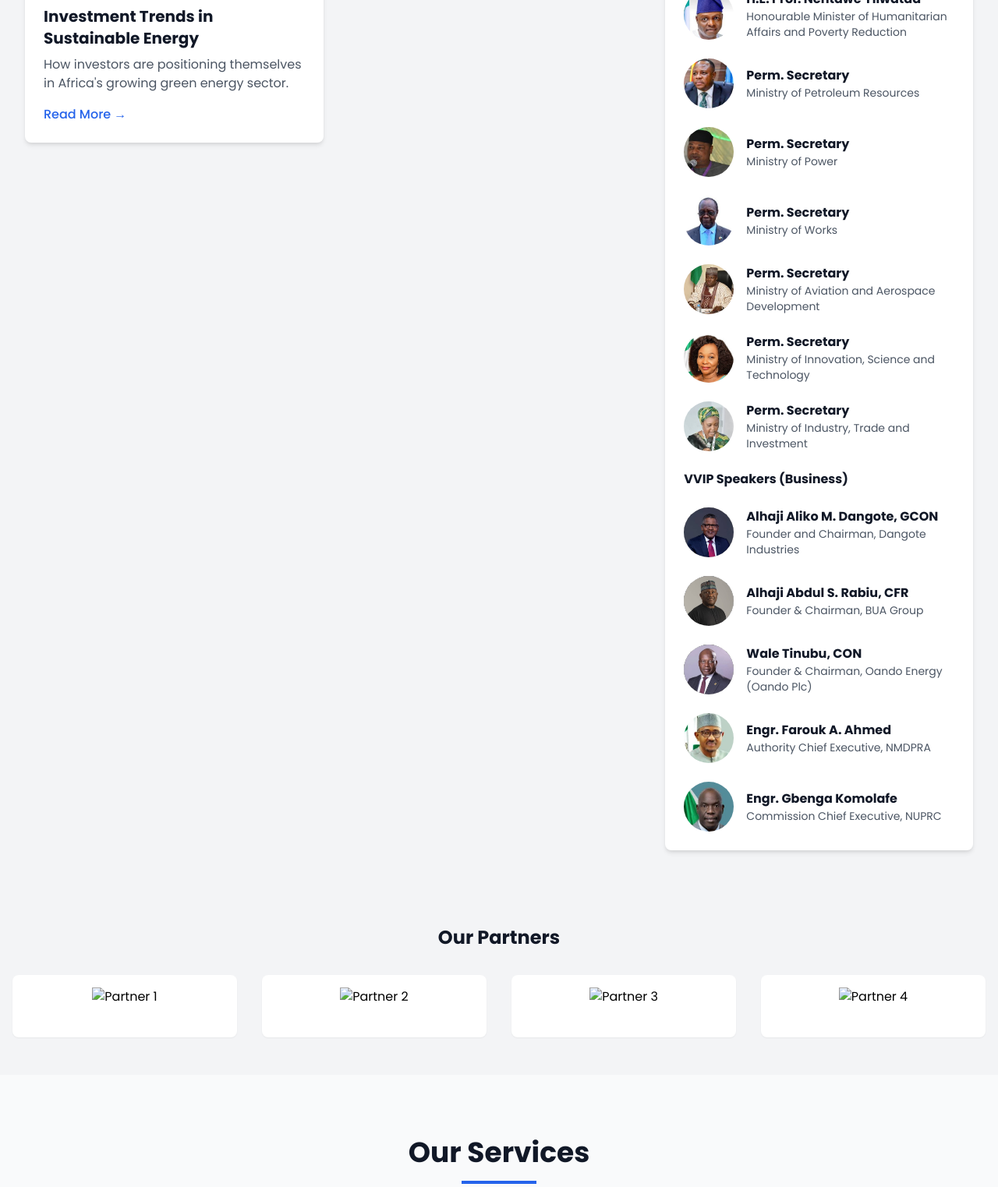
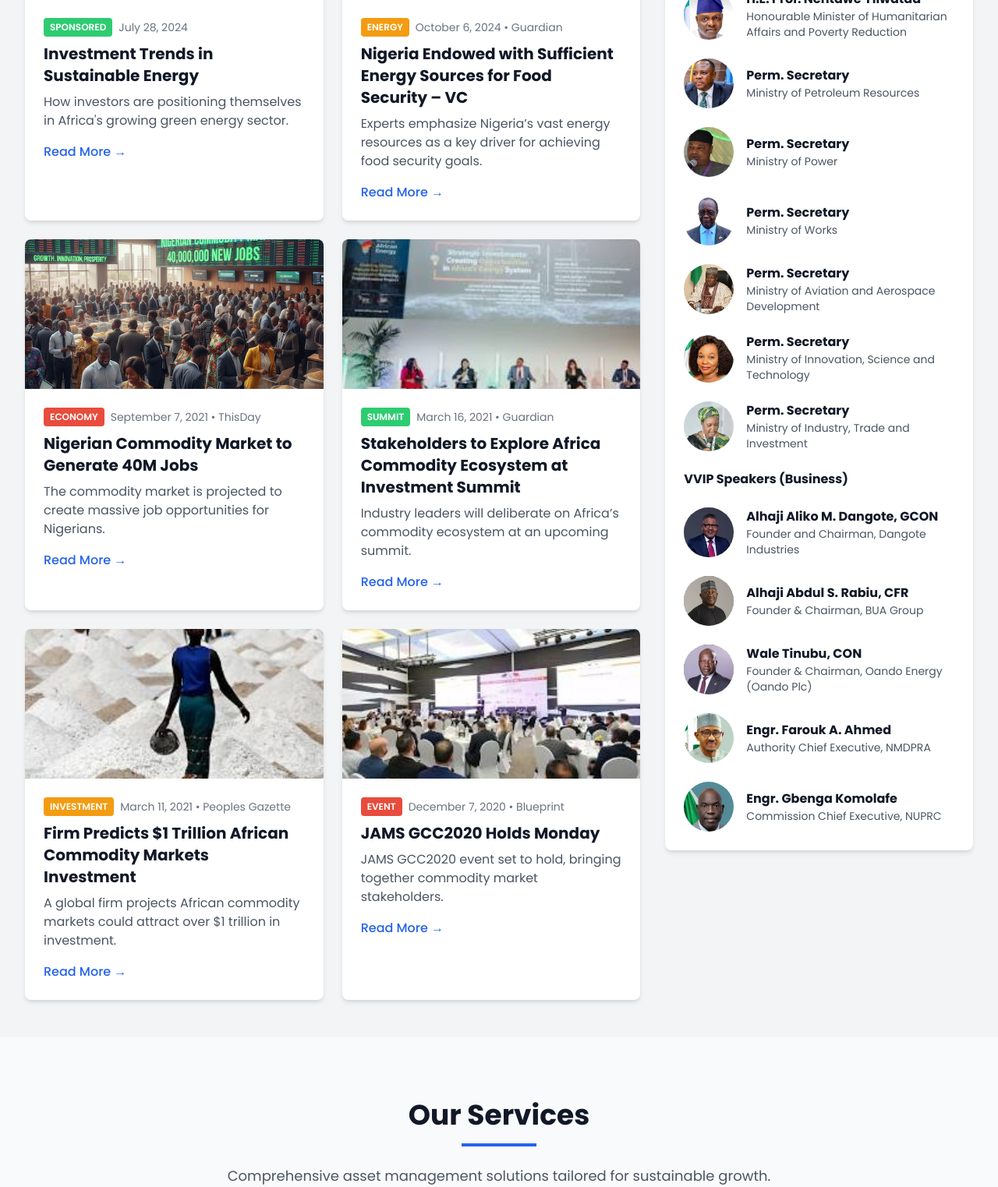
Before and after one commit to IbroDante/reginfo, a Flask app: page / in a window 1280 px wide. Shown: the part 3675-5198 px from the top of the page at 78% size. Run offline with Flask 3, Linux system fonts and the light colour scheme; some libraries are stand-ins or nearby versions.

Commit message:
updated index

```diff
--- a/app.py
+++ b/app.py
@@ -440,6 +440,7 @@ def send_user_confirmation_email(email, token, first_name, family_name):
                     <li><strong>Date:</strong> September 29-30th, 2025</li>
                     <li><strong>Time:</strong> 10:00 AM (Daily)</li>
                     <li><strong>Venue:</strong> Central Business District, Abuja</li>
+                    <li><strong>Certificate Required:</strong> {'Yes' if certificate_required else 'No'}</li>
                     <li><strong>Unique Access Code:</strong> {token}</li>
                 </ul>
                 <p><strong>For updates and to join the conversation, follow us:</strong></p>
@@ -630,7 +631,7 @@ def send_admin_notification_email(email, token, title, first_name, family_name,
                     <li><strong>Registration Category:</strong> {registration_category}</li>
                     <li><strong>Hotel Lodging Required:</strong> {'Yes' if hotel_lodging else 'No'}</li>
                     <li><strong>Travel Visa Required:</strong> {'Yes' if travel_visa else 'No'}</li>
-                    <li><strong>Certificate Required:</strong> {certificate_required or 'None'}</li>
+                    <li><strong>Certificate Required:</strong> {'Yes' if certificate_required else 'No'}</li>
 
                     <li><strong>Further Info:</strong> {further_info or 'None'}</li>
                     <li><strong>Unique Access Code:</strong> {token}</li>
--- a/templates/index.html
+++ b/templates/index.html
@@ -514,7 +514,10 @@
                             </ul>
                             <div class="bg-blue-50 border-l-4 border-blue-500 p-4 mb-6">
                                 <p class="text-blue-700 font-medium">
-                                    "We're at a critical juncture for Africa's energy future. SEF-2025 will provide the platform needed to accelerate our transition to sustainable energy solutions," said CEO Dr Engr Nduka.
+                                    "We're at a critical juncture for Africa's energy future. SEF-2025 will provide the platform needed to accelerate our transition to sustainable energy solutions,"
+                                    <br><br>
+                                    Dr. (Engr.) Nduka Ofulue, <br>
+                                    MD/CEO J.A.M Ltd.
                                 </p>
                             </div>
                             <p class="text-gray-700 mb-6">
@@ -570,6 +573,76 @@
                                 <a href="#" class="text-blue-600 hover:underline font-medium">Read More →</a>
                             </div>
                         </article>
+
+                        <!-- New Articles with African-related Images and Dates -->
+<article class="article-card bg-white rounded-lg shadow-md overflow-hidden" data-aos="fade-up">
+    <img class="w-full h-48 object-cover" src="static/images/food.jpg" alt="Nigeria Endowed with Energy Sources" loading="lazy">
+    <div class="p-6">
+    <div class="flex items-center mb-2">
+    <span class="featured-tag text-white text-xs font-semibold px-2 py-1 rounded mr-2">ENERGY</span>
+    <span class="text-gray-500 text-sm">October 6, 2024 • Guardian</span>
+    </div>
+    <h4 class="text-xl font-bold text-gray-900 mb-2">Nigeria Endowed with Sufficient Energy Sources for Food Security – VC</h4>
+    <p class="text-gray-600 mb-4">Experts emphasize Nigeria’s vast energy resources as a key driver for achieving food security goals.</p>
+    <a href="https://guardian.ng/news/nigeria-endowed-with-sufficient-energy-sources-for-food-security-vc/" target="_blank" class="text-blue-600 hover:underline font-medium">Read More →</a>
+    </div>
+    </article>
+
+
+    <article class="article-card bg-white rounded-lg shadow-md overflow-hidden" data-aos="fade-up">
+    <img class="w-full h-48 object-cover" src="static/images/40m.png" alt="Nigerian Commodity Market" loading="lazy">
+    <div class="p-6">
+    <div class="flex items-center mb-2">
+    <span class="event-tag text-white text-xs font-semibold px-2 py-1 rounded mr-2">ECONOMY</span>
+    <span class="text-gray-500 text-sm">September 7, 2021 • ThisDay</span>
+    </div>
+    <h4 class="text-xl font-bold text-gray-900 mb-2">Nigerian Commodity Market to Generate 40M Jobs</h4>
+    <p class="text-gray-600 mb-4">The commodity market is projected to create massive job opportunities for Nigerians.</p>
+    <a href="https://www.thisdaylive.com/2021/09/07/nigerian-commodity-market-to-generate-40m-jobs/" target="_blank" class="text-blue-600 hover:underline font-medium">Read More →</a>
+    </div>
+    </article>
+
+
+    <article class="article-card bg-white rounded-lg shadow-md overflow-hidden" data-aos="fade-up">
+    <img class="w-full h-48 object-cover" src="static/images/stakehol.jpeg" alt="Africa Commodity Ecosystem Summit" loading="lazy">
+    <div class="p-6">
+    <div class="flex items-center mb-2">
+    <span class="sponsored-tag text-white text-xs font-semibold px-2 py-1 rounded mr-2">SUMMIT</span>
+    <span class="text-gray-500 text-sm">March 16, 2021 • Guardian</span>
+    </div>
+    <h4 class="text-xl font-bold text-gray-900 mb-2">Stakeholders to Explore Africa Commodity Ecosystem at Investment Summit</h4>
+    <p class="text-gray-600 mb-4">Industry leaders will deliberate on Africa’s commodity ecosystem at an upcoming summit.</p>
+    <a href="https://guardian.ng/business-services/stakeholders-to-explore-africa-commodity-ecosystem-at-investment-summit/" target="_blank" class="text-blue-600 hover:underline font-medium">Read More →</a>
+    </div>
+    </article>
+
+
+    <article class="article-card bg-white rounded-lg shadow-md overflow-hidden" data-aos="fade-up">
+    <img class="w-full h-48 object-cover" src="static/images/onetri.jpeg" alt="$1 Trillion African Commodity Markets" loading="lazy">
+    <div class="p-6">
+    <div class="flex items-center mb-2">
+    <span class="featured-tag text-white text-xs font-semibold px-2 py-1 rounded mr-2">INVESTMENT</span>
+    <span class="text-gray-500 text-sm">March 11, 2021 • Peoples Gazette</span>
+    </div>
+    <h4 class="text-xl font-bold text-gray-900 mb-2">Firm Predicts $1 Trillion African Commodity Markets Investment</h4>
+    <p class="text-gray-600 mb-4">A global firm projects African commodity markets could attract over $1 trillion in investment.</p>
+    <a href="https://gazettengr.com/firm-predicts-1-trillion-african-commodity-markets-investment/" target="_blank" class="text-blue-600 hover:underline font-medium">Read More →</a>
+    </div>
+    </article>
+
+
+    <article class="article-card bg-white rounded-lg shadow-md overflow-hidden" data-aos="fade-up">
+    <img class="w-full h-48 object-cover" src="static/images/gcc.jpeg" alt="JAMS GCC2020 Summit" loading="lazy">
+    <div class="p-6">
+    <div class="flex items-center mb-2">
+    <span class="event-tag text-white text-xs font-semibold px-2 py-1 rounded mr-2">EVENT</span>
+    <span class="text-gray-500 text-sm">December 7, 2020 • Blueprint</span>
+    </div>
+    <h4 class="text-xl font-bold text-gray-900 mb-2">JAMS GCC2020 Holds Monday</h4>
+    <p class="text-gray-600 mb-4">JAMS GCC2020 event set to hold, bringing together commodity market stakeholders.</p>
+    <a href="https://blueprint.ng/jams-gcc2020-holds-monday/" target="_blank" class="text-blue-600 hover:underline font-medium">Read More →</a>
+    </div>
+    </article>
                     </div>
                 </div>
             </div>
@@ -841,27 +914,6 @@
 
 
                     </div>
-                </div>
-            </div>
-        </div>
-    </div>
-
-    <!-- Partners Section -->
-    <div class="bg-gray-100 py-12 px-4" data-aos="fade-up">
-        <div class="max-w-7xl mx-auto">
-            <h3 class="text-2xl font-bold text-center text-gray-900 mb-8">Our Partners</h3>
-            <div class="grid grid-cols-2 md:grid-cols-4 gap-8">
-                <div class="flex items-center justify-center p-4 bg-white rounded-lg shadow-sm">
-                    <img src="https://via.placeholder.com/150x60?text=Partner+1" alt="Partner 1" class="h-12 object-contain" loading="lazy">
-                </div>
-                <div class="flex items-center justify-center p-4 bg-white rounded-lg shadow-sm">
-                    <img src="https://via.placeholder.com/150x60?text=Partner+2" alt="Partner 2" class="h-12 object-contain" loading="lazy">
-                </div>
-                <div class="flex items-center justify-center p-4 bg-white rounded-lg shadow-sm">
-                    <img src="https://via.placeholder.com/150x60?text=Partner+3" alt="Partner 3" class="h-12 object-contain" loading="lazy">
-                </div>
-                <div class="flex items-center justify-center p-4 bg-white rounded-lg shadow-sm">
-                    <img src="https://via.placeholder.com/150x60?text=Partner+4" alt="Partner 4" class="h-12 object-contain" loading="lazy">
                 </div>
             </div>
         </div>
```
Also changed, not shown: static/images/40m.png (added), static/images/Solar.jpg (added), static/images/food.jpg (added), static/images/gcc.jpeg (added), static/images/minigrid.jpg (added), static/images/onetri.jpeg (added), static/images/solar2.jpg (added), static/images/stakehol.jpeg (added), 2 other files.
